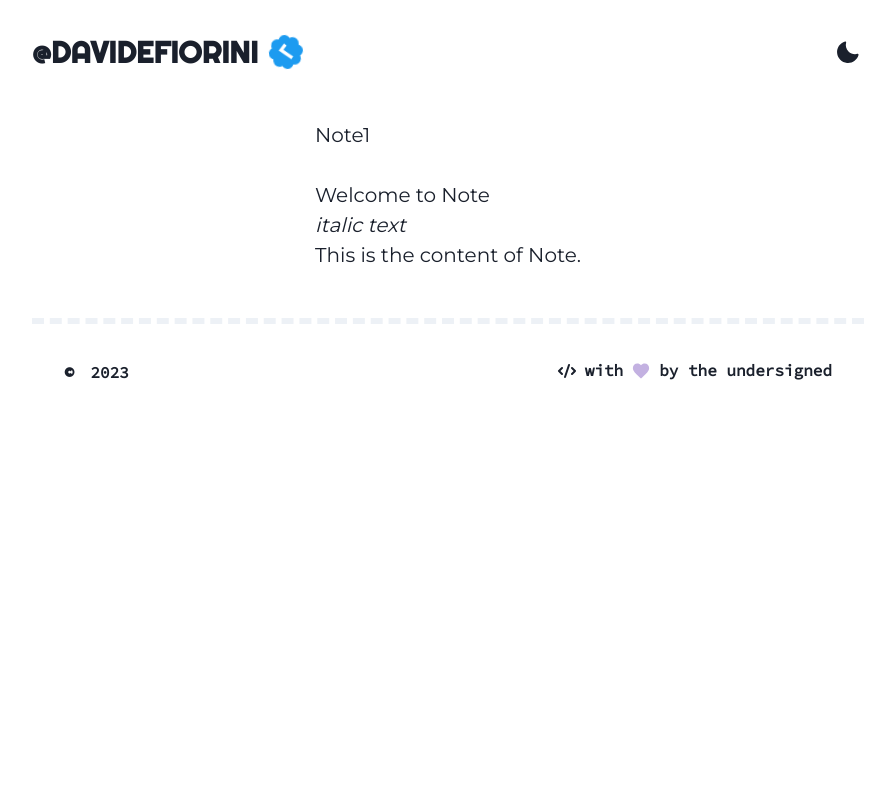
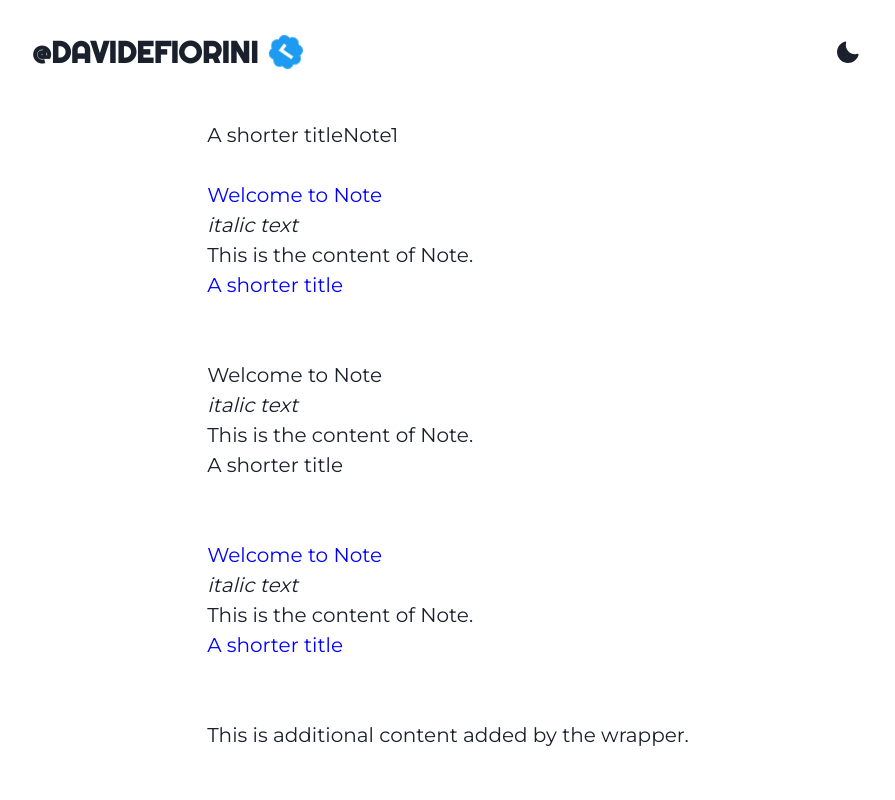
Before and after one commit to fiorins/fiorins.github.io, a React (Vite) app: page /note in a window 1280 px wide. Shown: the top 800 px of the page, without its empty margins (192-1087 px from the left). Built offline with nearby package versions, Linux system fonts and the light colour scheme.

Commit message:
add mdx types

```diff
--- a/package.json
+++ b/package.json
@@ -18,7 +18,9 @@
     "@fontsource/source-code-pro": "^5.0.8",
     "@mdx-js/react": "^2.3.0",
     "@mdx-js/rollup": "^2.3.0",
+    "@types/mdx": "^2.0.7",
     "framer-motion": "^10.15.1",
+    "gray-matter": "^4.0.3",
     "localforage": "^1.10.0",
     "match-sorter": "^6.3.1",
     "react": "^18.2.0",
--- /dev/null
+++ b/src/assets/notes/test-note-x.mdx
@@ -0,0 +1,11 @@
+---
+title: Test Note X
+shortTitle: A shorter title X
+date: 1011-01-11
+---
+
+# Welcome to Note X
+
+_italic text X_
+
+This is the content of Note X.
--- /dev/null
+++ b/src/assets/notes/test-note-y.mdx
@@ -0,0 +1,11 @@
+---
+title: Test Note Y
+shortTitle: A shorter title Y
+date: 1011-01-11
+---
+
+# Welcome to Note Y
+
+_italic text Y_
+
+This is the content of Note Y.
--- a/src/assets/notes/test-note.mdx
+++ b/src/assets/notes/test-note.mdx
@@ -9,3 +9,5 @@ date: 1011-01-11
 _italic text_
 
 This is the content of Note.
+
+# {frontmatter.shortTitle}
--- a/src/components/Note1.tsx
+++ b/src/components/Note1.tsx
@@ -1,20 +1,72 @@
-/* eslint-disable @typescript-eslint/no-unused-vars */
+/* eslint-disable @typescript-eslint/no-explicit-any */
+import React, { CSSProperties, useState, useEffect } from "react";
 import { remark } from "remark";
 import remarkMdx from "remark-mdx";
-import TestNote from "../assets/notes/test-note.mdx";
+import TestNote, { frontmatter } from "../assets/notes/test-note.mdx";
+import * as TestNoteX from "../assets/notes/test-note-x.mdx";
+import testNoteY from "../assets/notes/test-note-y.mdx";
 import TestNote1 from "../assets/notes/test-note-1.mdx";
 import TestNote2 from "../assets/notes/test-note-2.mdx";
 import { compile } from "@mdx-js/mdx";
 import remarkFrontmatter from "remark-frontmatter";
 import remarkMdxFrontmatter from "remark-mdx-frontmatter";
+import NoteLayout from "./NoteLayout";
+import matter from "gray-matter";
+
+type MDXProps = {
+  style?: CSSProperties;
+  // Other MDX-related props
+};
+
+const components = {
+  // Define your custom MDX components here
+  h1: (props: MDXProps) => <h1 style={{ color: "blue" }} {...props} />,
+  // em: (props: any) => <i {...props} />,
+  // ...other components
+};
+
+// const { content, data: frontmatterData } = matter(testNoteY);
 
 export default function Note1() {
+  // const { data, content } = matter(testnotex);
+
+  // Use a useEffect to fetch and parse the MDX file content
+  // const [data, setData] = useState<any>({});
+  // useEffect(() => {
+  //   fetch("assets/notes/test-note-x.mdx")
+  //     .then((response) => response.text())
+  //     .then((mdxText) => {
+  //       // Parse the MDX text using gray-matter
+  //       const { data } = matter(mdxText);
+  //       setData(data);
+  //     });
+  // }, []);
+
   return (
     <div>
+      {/* {content}
+      {frontmatterData} */}
+      {frontmatter.shortTitle}
       Note1
       <br />
       <br />
+      <TestNote components={components} />
+      <br />
+      <br />
       <TestNote />
+      <br />
+      <br />
+      <NoteLayout>
+        <TestNote />
+      </NoteLayout>
+      <br />
+      <br />
+      {/* {TestNote.MDXContent} */}
+      {/* <div>
+        {TestNoteX.title}
+        <p>Title: {data.title}</p>
+        <p>Content: {data.content}</p>
+      </div> */}
     </div>
   );
 }
--- a/src/components/NoteLayout.tsx
+++ b/src/components/NoteLayout.tsx
@@ -1,6 +1,7 @@
 import React, { CSSProperties } from "react";
 import PropTypes from "prop-types";
 //import { Heading, /* … */ Table } from "./components/index.js";
+import { MDXProvider } from "@mdx-js/react";
 
 // const components = {
 //   h1: Heading.H1,
@@ -9,18 +10,16 @@ import PropTypes from "prop-types";
 // };
 
 type MDXProps = {
-  //style?: CSSProperties;
+  style?: CSSProperties;
   // Other MDX-related props
 };
 
-export const components = {
+const components = {
   // Define your custom MDX components here
-
-  h1: (props: MDXProps) => (
-    <h1 style={{ color: "blue", ...props.style }} {...props} />
-  ),
+  h1: (props: MDXProps) => <h1 style={{ color: "blue" }} {...props} />,
   // em: (props: any) => <i {...props} />,
   // ...other components
+  //a: Link //do import from chakraui
 };
 
 interface NoteLayoutProps {
@@ -29,10 +28,16 @@ interface NoteLayoutProps {
 
 export default function NoteLayout({ children }: NoteLayoutProps) {
   return (
-    <main>{children}</main>
-    // <MDXProvider components={components}>
-    //   {children}
-    // </MDXProvider>
+    <>
+      {/* <main>{children}</main> */}
+      {/* <h1>{data.mdx.frontmatter.title}</h1> */}
+      <MDXProvider components={components}>
+        {children}
+        <br />
+        <br />
+        <p>This is additional content added by the wrapper.</p>
+      </MDXProvider>
+    </>
   );
 }
 
--- /dev/null
+++ b/src/types/mdx-custom.d.ts
@@ -0,0 +1,6 @@
+declare module "*.mdx" {
+  import { Frontmatter } from "my-frontmatter-types";
+
+  export const frontmatter: Frontmatter;
+  export const title: string;
+}
--- a/tsconfig.json
+++ b/tsconfig.json
@@ -13,6 +13,7 @@
     "isolatedModules": true,
     "noEmit": true,
     "jsx": "react-jsx",
+    "types": ["mdx"],
 
     /* Linting */
     "strict": true,
@@ -20,6 +21,6 @@
     "noUnusedParameters": true,
     "noFallthroughCasesInSwitch": true
   },
-  "include": ["src", "src/components/home-sections/.tsx"],
+  "include": ["src", "**/*.ts", "**/*.tsx", "**/*.mdx"],
   "references": [{ "path": "./tsconfig.node.json" }]
 }
```
Also changed, not shown: 1 other file (tests, documents, lock files or other folders).
